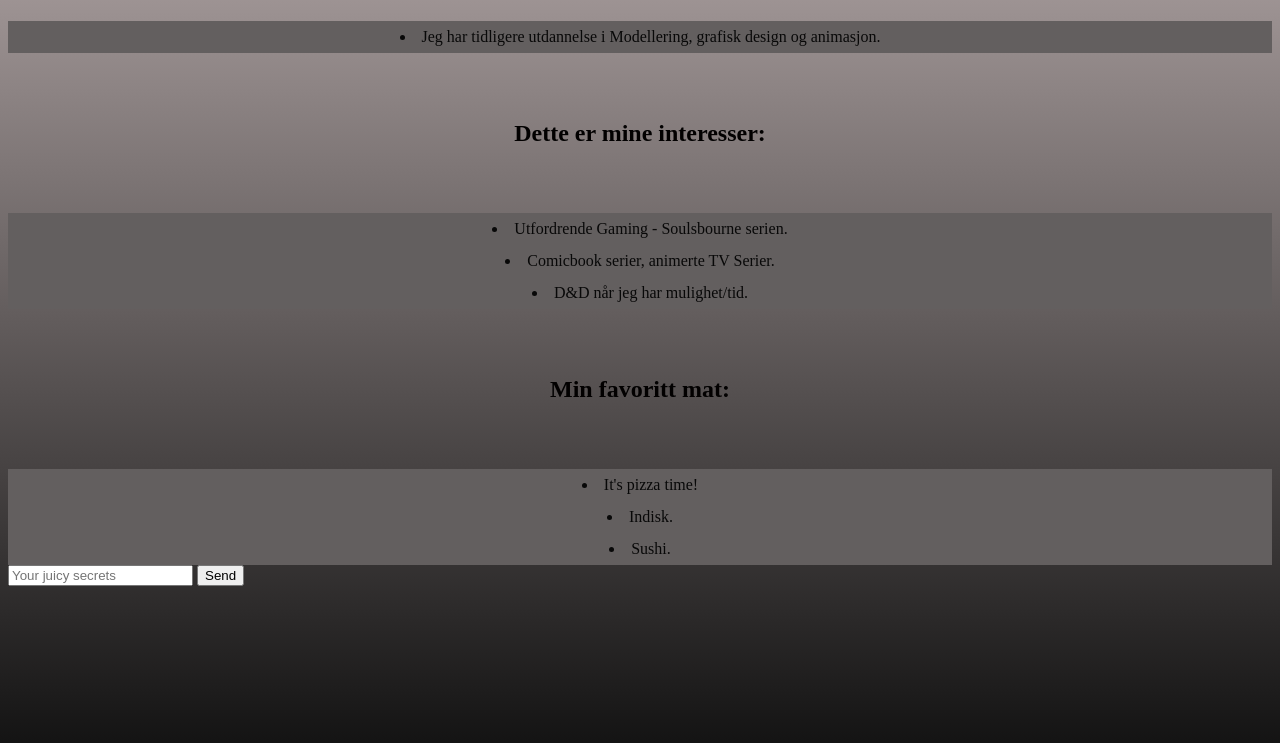
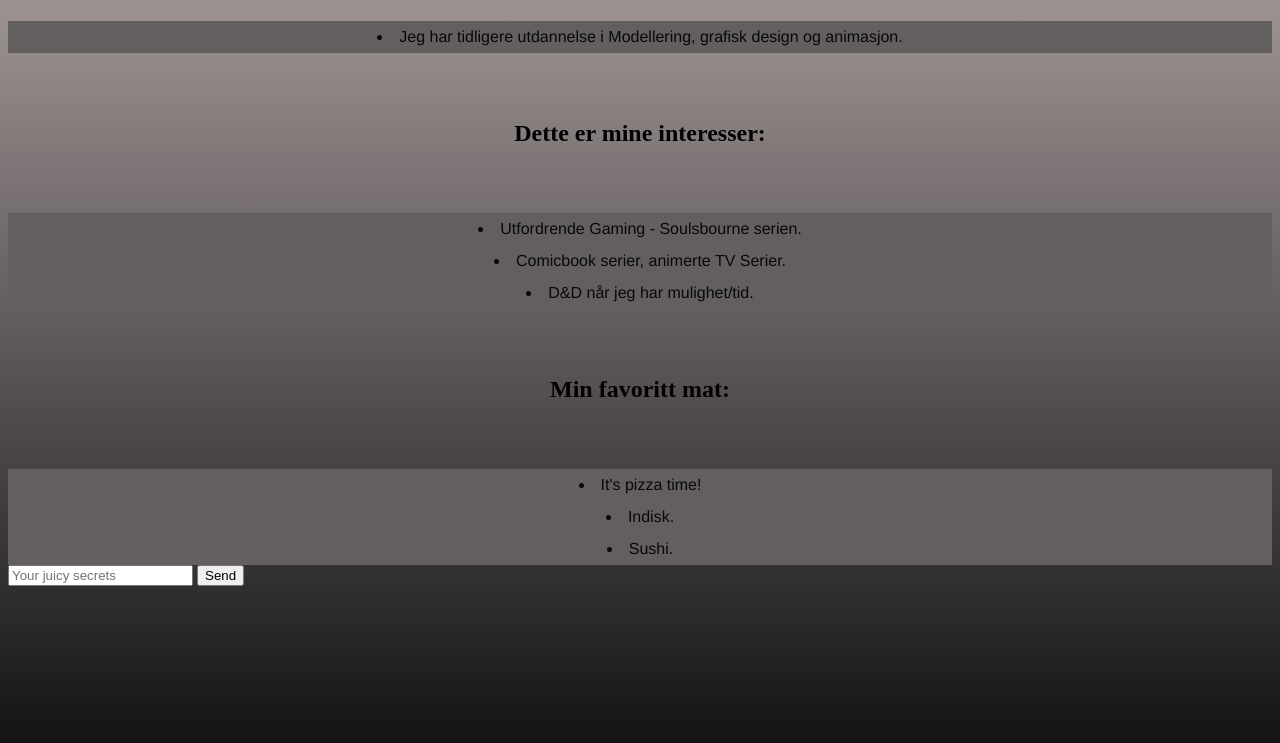
Before and after one commit to Isak96/Oppgave--1, a plain HTML site: page index.html in a window 1280 px wide. Shown: the part 59-802 px from the top of the page. Drawn offline with Linux system fonts and the light colour scheme.

Commit message:
First commit

```diff
--- a/styles.css
+++ b/styles.css
@@ -17,6 +17,8 @@ h2 {
 }
 li {
   text-align: center;
+  font-family: 'Franklin Gothic Medium', 'Arial Narrow', Arial, sans-serif;
+  font-size: medium;
   line-height: 2;
   color: rgb(8, 8, 8);
   background-color: rgb(99, 95, 95);
```
